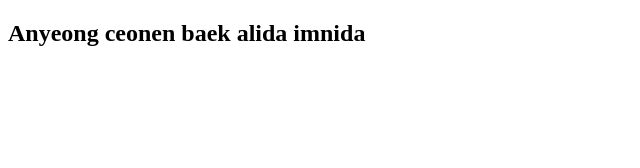
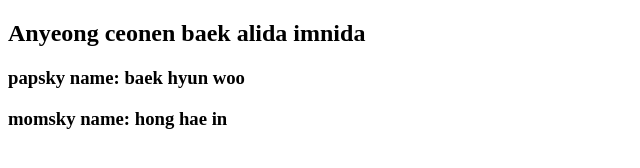
Before and after one commit to Alyd4/cloud_computing_versel, a plain HTML site: page index.html in a window 1280 px wide. Shown: the whole page, without its empty margins (0-640 px from the left). Drawn offline with Linux system fonts and the light colour scheme.

Commit message:
update index.html

```diff
--- a/index.html
+++ b/index.html
@@ -7,5 +7,7 @@
 </head>
 <body>
     <h2>Anyeong ceonen baek alida imnida</h2>
+    <h3>papsky name: baek hyun woo</h3>
+    <h3>momsky name: hong hae in</h3>
 </body>
 </html>
```
